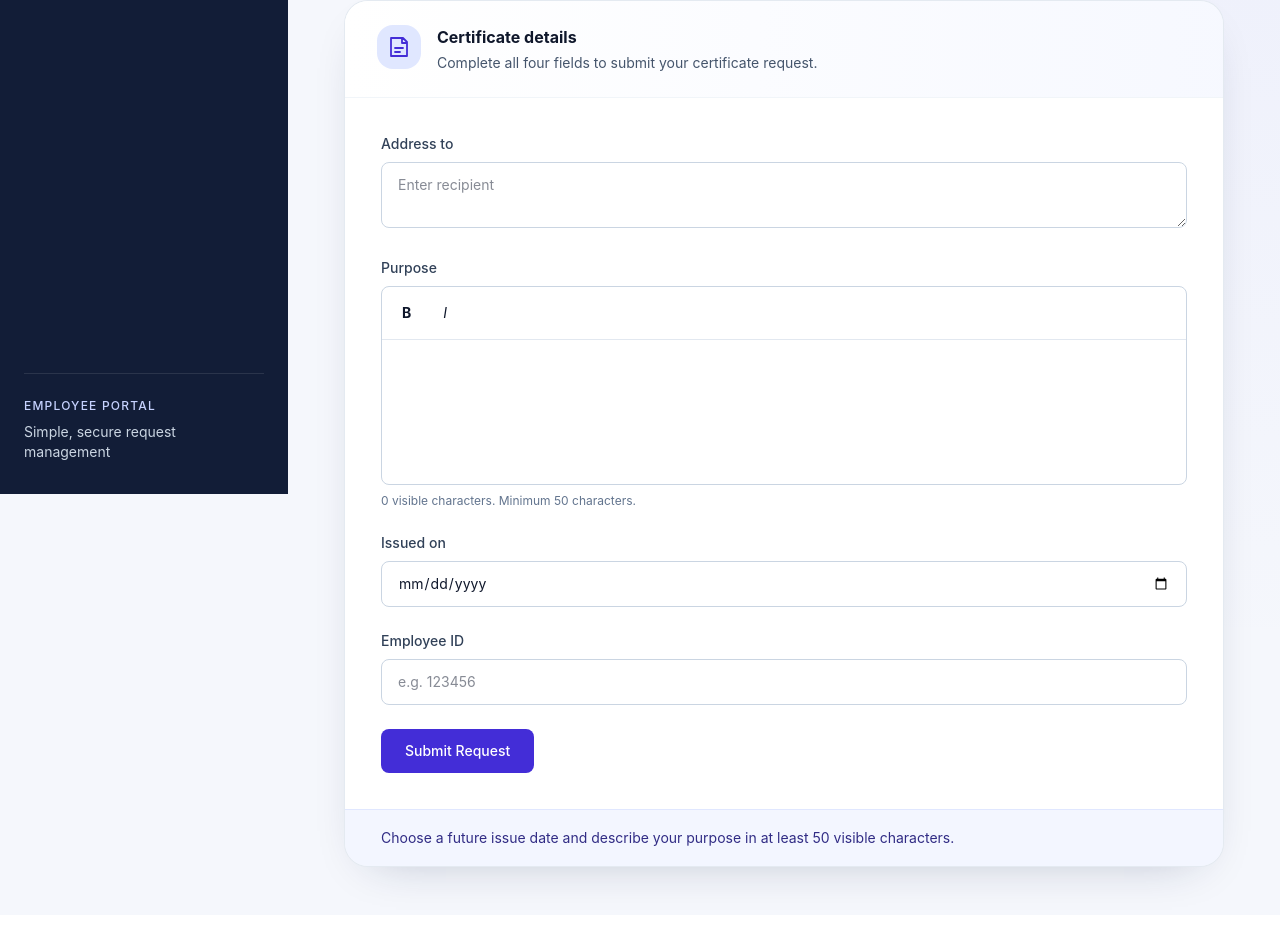
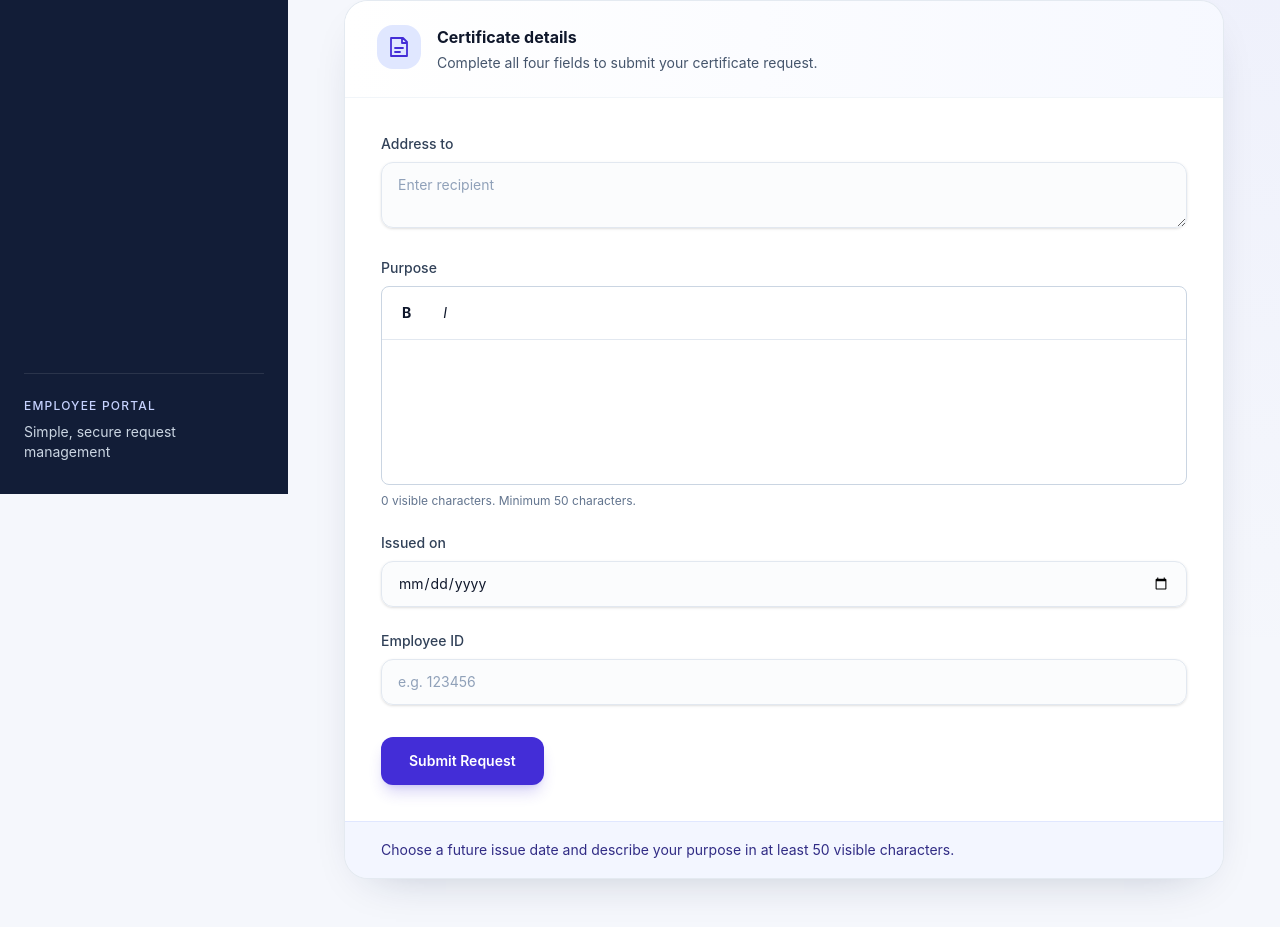
Before and after one commit to fanostomp/zalex-certificate-portal, a React (Vite) app: page /requests/new in a window 1280 px wide. Shown: the part 306-1233 px from the top of the page. Built offline with nearby package versions, Linux system fonts and the light colour scheme.

Commit message:
style: improve form fields and submission feedback

```diff
--- a/src/components/certificates/CertificateRequestForm.tsx
+++ b/src/components/certificates/CertificateRequestForm.tsx
@@ -132,7 +132,7 @@ export default function CertificateRequestForm() {
                     Address to
                 </label>
 
-                <textarea className="mt-2 w-full rounded-lg border border-slate-300 px-4 py-3 text-sm outline-none focus:border-indigo-500 focus:ring-2 focus:ring-indigo-100"
+                <textarea className="mt-2 w-full rounded-xl border border-slate-200 bg-slate-50/50 px-4 py-3 text-sm shadow-sm transition-all outline-none placeholder:text-slate-400 hover:border-slate-300 focus:border-indigo-500 focus:bg-white focus:ring-4 focus:ring-indigo-100"
                     id='addressTo'
                     {...register("addressTo")}
                     placeholder="Enter recipient"
@@ -185,7 +185,7 @@ export default function CertificateRequestForm() {
                         aria-describedby={
                         errors.issuedOn ? 'issuedOn-error' : undefined
                         }
-                        className="mt-2 w-full rounded-lg border border-slate-300 px-4 py-3 text-sm outline-none focus:border-indigo-500 focus:ring-2 focus:ring-indigo-100"
+                        className="mt-2 w-full rounded-xl border border-slate-200 bg-slate-50/50 px-4 py-3 text-sm shadow-sm transition-all outline-none placeholder:text-slate-400 hover:border-slate-300 focus:border-indigo-500 focus:bg-white focus:ring-4 focus:ring-indigo-100"
                     />
 
                     {errors.issuedOn && (
@@ -216,7 +216,7 @@ export default function CertificateRequestForm() {
                     errors.employeeId ? 'employeeId-error' : undefined
                     }
                     placeholder="e.g. 123456"
-                    className="mt-2 w-full rounded-lg border border-slate-300 px-4 py-3 text-sm outline-none focus:border-indigo-500 focus:ring-2 focus:ring-indigo-100"
+                    className="mt-2 w-full rounded-xl border border-slate-200 bg-slate-50/50 px-4 py-3 text-sm shadow-sm transition-all outline-none placeholder:text-slate-400 hover:border-slate-300 focus:border-indigo-500 focus:bg-white focus:ring-4 focus:ring-indigo-100"
                 />
 
                 {errors.employeeId && (
@@ -232,14 +232,14 @@ export default function CertificateRequestForm() {
             <button
                 type="submit"
                 disabled={isSubmitting}
-                className="mt-6 rounded-lg bg-indigo-700 px-6 py-3 text-sm font-medium text-white hover:bg-indigo-800 disabled:cursor-not-allowed disabled:opacity-50"
+                className="mt-8 inline-flex min-h-12 items-center justify-center rounded-xl bg-indigo-700 px-7 py-3 text-sm font-semibold text-white shadow-lg shadow-indigo-700/20 transition-all hover:bg-indigo-800 hover:shadow-indigo-700/30 focus-visible:outline-2 focus-visible:outline-offset-2 focus-visible:outline-indigo-600 disabled:cursor-not-allowed disabled:opacity-50"
                 >
                 {isSubmitting ? 'Submitting...' : 'Submit Request'}
             </button>
             </fieldset>
             {submitStatus === 'success' && (
                 <output
-                    className="mt-4 block rounded-lg bg-green-50 p-4 text-sm text-green-800"
+                    className="mt-5 block rounded-xl border border-emerald-200 bg-emerald-50 p-4 text-sm font-medium text-emerald-900"
                 >
                     Your certificate request was submitted successfully.
                 </output>
@@ -248,7 +248,7 @@ export default function CertificateRequestForm() {
             {submitStatus === 'error' && (
             <p
                 role="alert"
-                className="mt-4 rounded-lg bg-red-50 p-4 text-sm text-red-700"
+                className="mt-5 rounded-xl border border-red-200 bg-red-50 p-4 text-sm font-medium text-red-800"
             >
                 Something went wrong. Please try again.
             </p>
```
